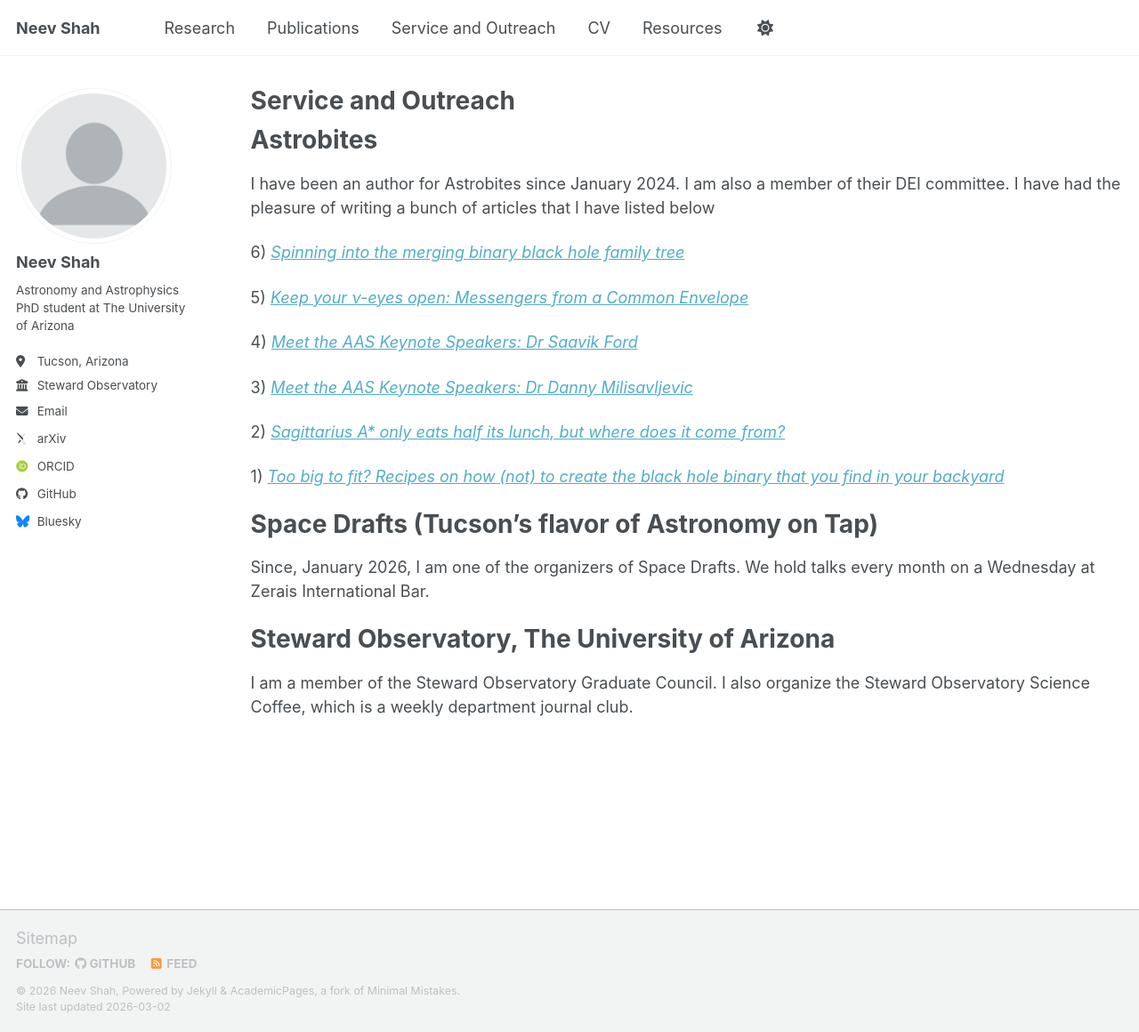
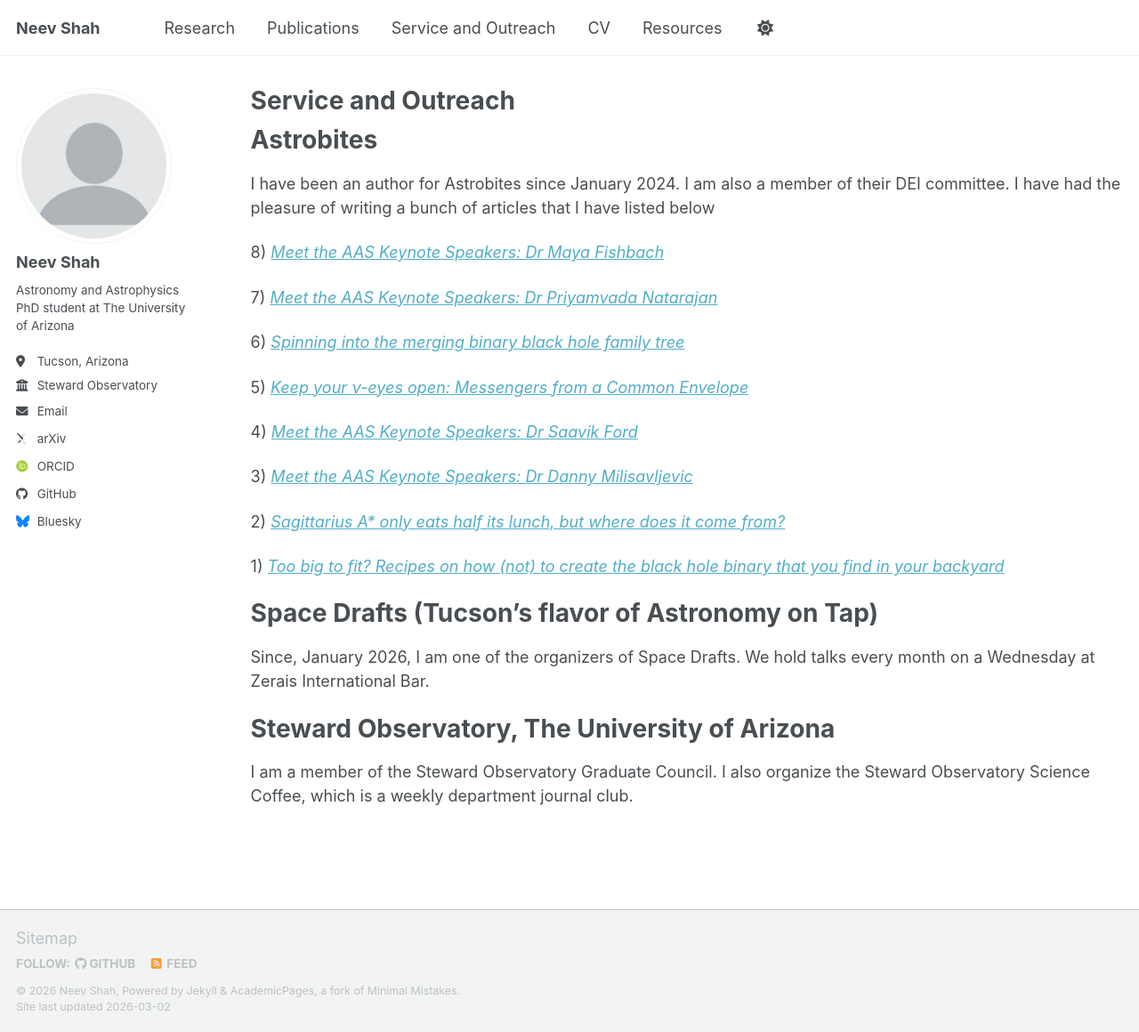
Before and after one commit to neevshah101/neevshah101.github.io, a Jekyll site: the page built from _pages/outreach.md, in a window 1280 px wide and 1160 px high. Shown: the whole window at 89% size. Built offline with Jekyll 4.4.1, drawn with Linux system fonts in a browser that asks for light colours; some web fonts are replaced; a script bundle is joined from its source files by our own code; library files that are not in the unit come from our copies.

Commit message:
added astrobites articles

```diff
--- a/_pages/outreach.md
+++ b/_pages/outreach.md
@@ -8,6 +8,10 @@ author_profile: true
 Astrobites
 ======
 I have been an author for Astrobites since January 2024. I am also a member of their DEI committee. I have had the pleasure of writing a bunch of articles that I have listed below
+
+8) [*Meet the AAS Keynote Speakers: Dr Maya Fishbach*](https://astrobites.org/2026/01/07/meet-the-aas-keynote-speakers-dr-maya-fishbach/)
+
+7) [*Meet the AAS Keynote Speakers: Dr Priyamvada Natarajan*](https://astrobites.org/2026/01/06/meet-the-aas-keynote-speakers-dr-priyamvada-natarajan/)
 
 6) [*Spinning into the merging binary black hole family tree*](https://astrobites.org/2025/11/21/gw-hierarchical-merger/)
 
```
